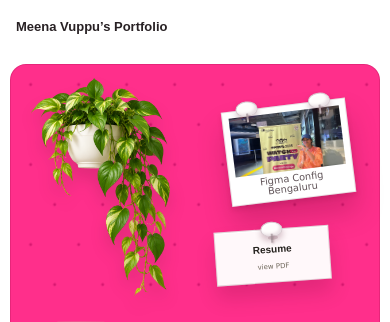
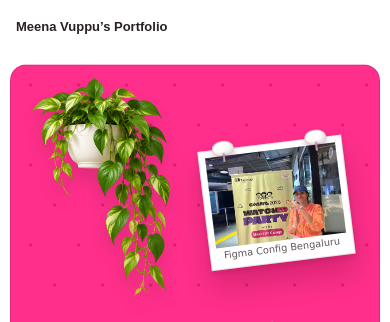
Before and after one commit to MeenaVuppu/portfolio, a Next.js app: page / in a window 390 px wide. Shown: the top 322 px of the page. Built offline with nearby package versions, Linux system fonts and the light colour scheme; no server answers.

Commit message:
Refine mobile contact note and photo card

```diff
--- a/app/components/HomePolaroid.module.css
+++ b/app/components/HomePolaroid.module.css
@@ -4,10 +4,18 @@
 
 @media (max-width: 760px) {
   :global(.fixed-board) .photo.photo {
-    padding-bottom: 28px;
+    display: flex;
+    flex-direction: column;
+    gap: 3px;
+    padding: 6px 6px 8px;
+  }
+
+  :global(.fixed-board) .photo.photo > img {
+    flex: 1;
+    min-height: 0;
   }
 
   .photo :global(.photo-caption) {
-    bottom: 5%;
+    position: static;
   }
 }
```
Also changed, not shown: app/globals.css.
